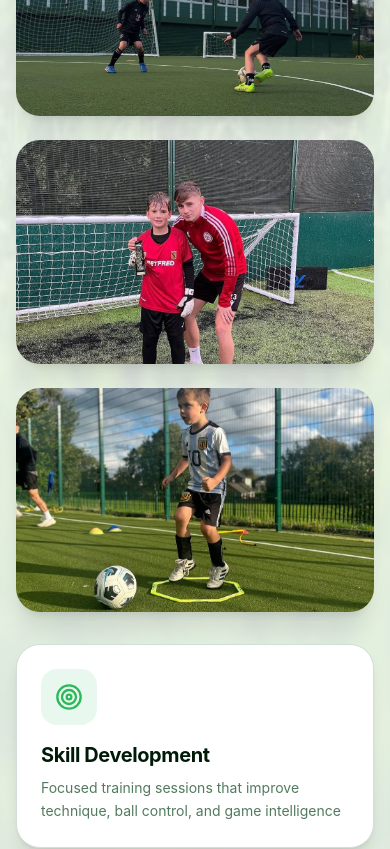
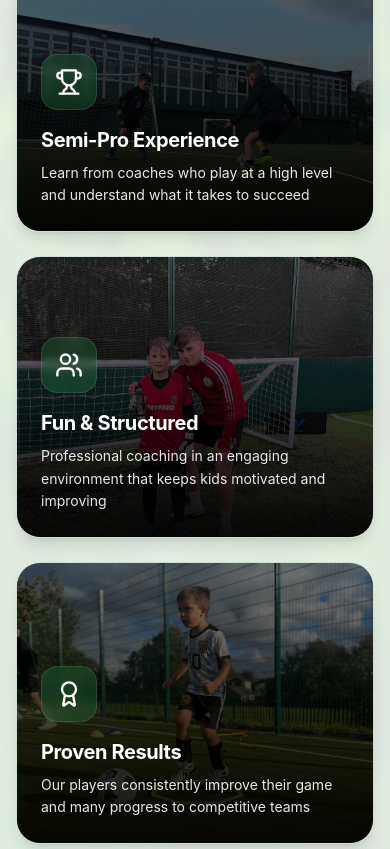
Before and after one commit to Mejrifx/astroturf-baller-build, a React (Vite) app: page / in a window 390 px wide. Shown: the part 2680-3529 px from the top of the page. Built offline with nearby package versions, Linux system fonts and the light colour scheme; the HTML template or start-up script is replaced by a standard one.

Commit message:
Integrate images as backgrounds for feature boxes on mobile in About section

```diff
--- a/src/components/About.tsx
+++ b/src/components/About.tsx
@@ -12,22 +12,26 @@ const About = () => {
     {
       icon: Target,
       title: "Skill Development",
-      description: "Focused training sessions that improve technique, ball control, and game intelligence"
+      description: "Focused training sessions that improve technique, ball control, and game intelligence",
+      image: "/build-a-baller-image4.jpg"
     },
     {
       icon: Trophy,
       title: "Semi-Pro Experience",
-      description: "Learn from coaches who play at a high level and understand what it takes to succeed"
+      description: "Learn from coaches who play at a high level and understand what it takes to succeed",
+      image: "/build-a-baller-image1.jpg"
     },
     {
       icon: Users,
       title: "Fun & Structured",
-      description: "Professional coaching in an engaging environment that keeps kids motivated and improving"
+      description: "Professional coaching in an engaging environment that keeps kids motivated and improving",
+      image: "/build-a-baller-image6.jpg"
     },
     {
       icon: Award,
       title: "Proven Results",
-      description: "Our players consistently improve their game and many progress to competitive teams"
+      description: "Our players consistently improve their game and many progress to competitive teams",
+      image: "/build-a-baller-image7.jpg"
     }
   ];
 
@@ -94,8 +98,8 @@ const About = () => {
 
         </div>
 
-        {/* Images Row - Above Features */}
-        <div className="grid md:grid-cols-2 lg:grid-cols-4 gap-6 max-w-7xl mx-auto mb-8 animate-fade-up" style={{ animationDelay: '0.4s' }}>
+        {/* Images Row - Above Features (Desktop only) */}
+        <div className="hidden md:grid md:grid-cols-2 lg:grid-cols-4 gap-6 max-w-7xl mx-auto mb-8 animate-fade-up" style={{ animationDelay: '0.4s' }}>
           <div className="relative rounded-3xl overflow-hidden h-56 shadow-xl group">
             <img src="/build-a-baller-image4.jpg" className="w-full h-full object-cover group-hover:scale-110 transition-transform duration-500" alt="Training" />
           </div>
@@ -115,18 +119,39 @@ const About = () => {
           {features.map((feature, index) => (
             <div
               key={index}
-              className="group p-6 bg-card rounded-3xl shadow-lg border border-border hover:border-secondary transition-all hover:-translate-y-2"
+              className="group relative overflow-hidden rounded-3xl shadow-lg border border-border hover:border-secondary transition-all hover:-translate-y-2"
               style={{ animationDelay: `${0.5 + (index * 0.1)}s` }}
             >
-              <div className="w-14 h-14 bg-secondary/10 rounded-2xl flex items-center justify-center mb-4 group-hover:bg-secondary/20 transition-colors">
-                <feature.icon className="w-7 h-7 text-secondary" />
+              {/* Mobile: Image Background */}
+              <div className="md:hidden absolute inset-0">
+                <img
+                  src={feature.image}
+                  alt={feature.title}
+                  className="w-full h-full object-cover transition-transform duration-700 group-hover:scale-110"
+                />
+                <div className="absolute inset-0 bg-gradient-to-t from-black/95 via-black/70 to-black/50" />
               </div>
-              <h3 className="text-xl font-bold text-foreground mb-2">
-                {feature.title}
-              </h3>
-              <p className="text-muted-foreground text-sm leading-relaxed">
-                {feature.description}
-              </p>
+
+              {/* Desktop: Card Background */}
+              <div className="hidden md:block absolute inset-0 bg-card" />
+
+              {/* Content */}
+              <div className="relative z-10 p-6 min-h-[280px] md:min-h-0 flex flex-col justify-end md:justify-start">
+                {/* Icon */}
+                <div className="w-14 h-14 bg-secondary/20 backdrop-blur-sm rounded-2xl flex items-center justify-center mb-4 group-hover:bg-secondary/30 transition-colors border border-white/10 md:bg-secondary/10 md:border-0">
+                  <feature.icon className="w-7 h-7 text-white md:text-secondary" />
+                </div>
+
+                {/* Title */}
+                <h3 className="text-xl font-bold text-white md:text-foreground mb-2 drop-shadow-lg md:drop-shadow-none">
+                  {feature.title}
+                </h3>
+
+                {/* Description */}
+                <p className="text-white/90 md:text-muted-foreground text-sm leading-relaxed drop-shadow-md md:drop-shadow-none">
+                  {feature.description}
+                </p>
+              </div>
             </div>
           ))}
         </div>
```
